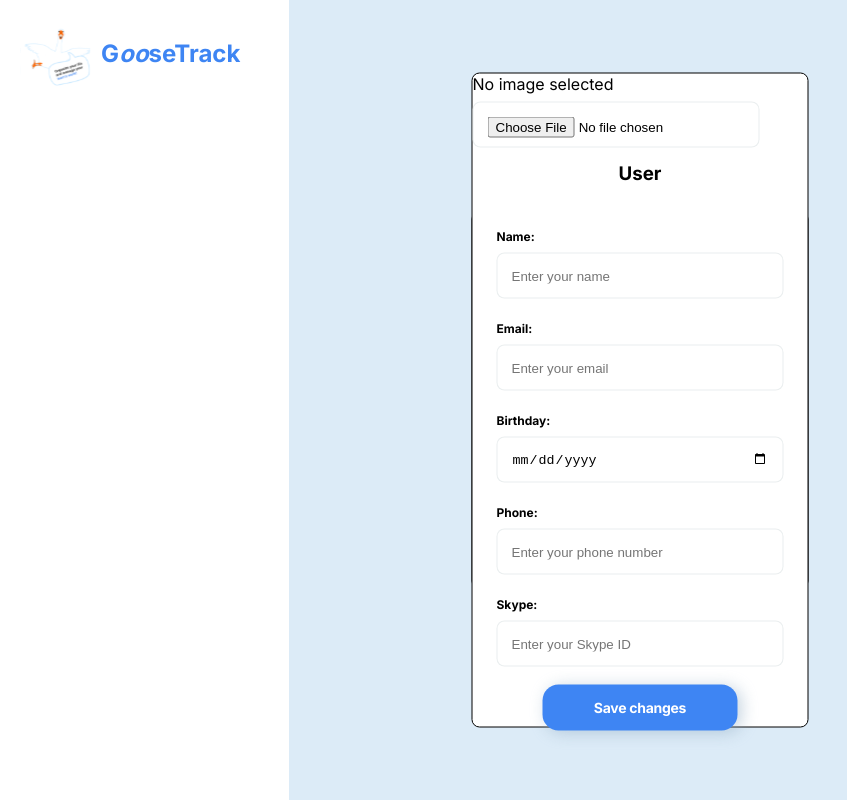
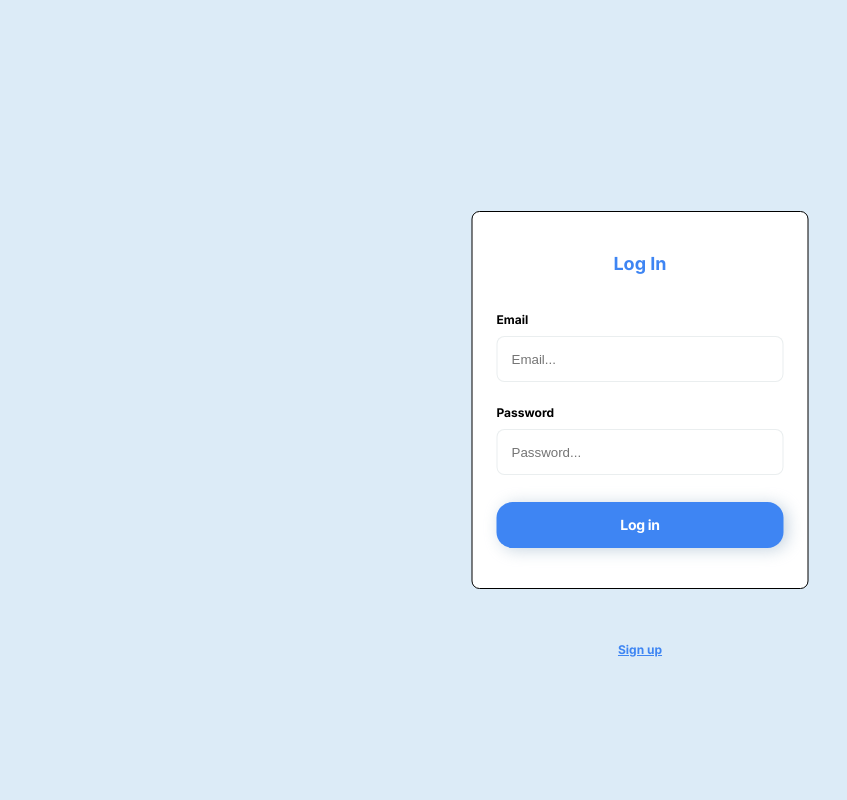
Before and after one commit to MagisterUnivers/Undefined-project-2, a React (Create React App) app: page /Undefined-project-2/login in a window 1280 px wide. Shown: the whole page, without its empty margins (0-847 px from the left). Built offline with nearby package versions, Linux system fonts and the light colour scheme.

Commit message:
AS-AccountPage

```diff
--- a/src/components/App.jsx
+++ b/src/components/App.jsx
@@ -4,6 +4,7 @@ import { MainLayout } from './MainLayout/MainLayout';
 import LoginPage from 'pages/LoginPage/LoginPage';
 import RegisterPage from 'pages/RegisterPage/RegisterPage';
 import { UserForm } from './Forms/UserForm/UserForm';
+import AccountPage from 'pages/AccountPage/AccountPage';
 
 export const App = () => {
   return (
@@ -14,6 +15,7 @@ export const App = () => {
         <Route path="/login" element={<LoginPage />} />
         <Route path="/test" element={<UserForm />} />
         <Route path="/" element={<MainLayout />}>
+          <Route path="/account" element={<AccountPage />} />
           <Route path="/calendar" /> {/*TODO: Calendar page element*/}
           <Route path="/calendar/day/:currentDay" />{' '}
           {/*TODO: Calendar day page element*/}
--- a/src/components/Forms/LoginForm/LoginForm.jsx
+++ b/src/components/Forms/LoginForm/LoginForm.jsx
@@ -7,7 +7,7 @@ import { selectAuthAccessToken } from 'redux/selectors';
 import styled from 'styled-components';
 import AuthNavigate from 'components/AuthNavigate/AuthNavigate';
 import LogOut from 'components/Btn/LogoutBtn/LogOut';
-import { UserForm } from '../UserForm/UserForm';
+// import { UserForm } from '../UserForm/UserForm';
 // import { useHistory } from 'react-router-dom';
 
 const validationSchema = Yup.object().shape({
@@ -97,7 +97,7 @@ export const LoginForm = () => {
         </Formik>
       </StyledWrapper>
       <AuthNavigate isLoginForm={true} />
-      <UserForm />
+      {/* <UserForm /> */}
     </>
   );
 };
--- a/src/components/Forms/UserForm/UserForm.jsx
+++ b/src/components/Forms/UserForm/UserForm.jsx
@@ -112,8 +112,7 @@ export const UserForm = () => {
     birthday: '',
     phone: '',
     skype: '',
-    userImgUrl:
-      'https://lh3.googleusercontent.com/a/AGNmyxajlg1m9Ch9H6GVi0od7Qpi51V85SXWY1KkOIse0w=s360',
+    userImgUrl: '',
   });
   const [isFormValid, setIsFormValid] = useState(false);
   const dispatch = useDispatch();
--- /dev/null
+++ b/src/pages/AccountPage/AccountPage.jsx
@@ -0,0 +1,14 @@
+import { UserForm } from 'components/Forms/UserForm/UserForm';
+
+const AccountPage = () => {
+  const wrapper = document.querySelector('body');
+  wrapper.style.backgroundColor = '#DCEBF7';
+
+  return (
+    <>
+      <UserForm />
+    </>
+  );
+};
+
+export default AccountPage;
--- a/src/pages/LoginPage/LoginPage.jsx
+++ b/src/pages/LoginPage/LoginPage.jsx
@@ -1,6 +1,5 @@
 import { LoginForm } from 'components/Forms/LoginForm/LoginForm';
 import { StyledIcon, StyledIconWrapper } from './StyledLoginPage';
-import { MainLayout } from 'components/MainLayout/MainLayout';
 
 const LoginPage = () => {
   const wrapper = document.querySelector('body');
@@ -8,7 +7,6 @@ const LoginPage = () => {
 
   return (
     <>
-      <MainLayout />
       <LoginForm />
       <StyledIconWrapper>
         <StyledIcon />
```
